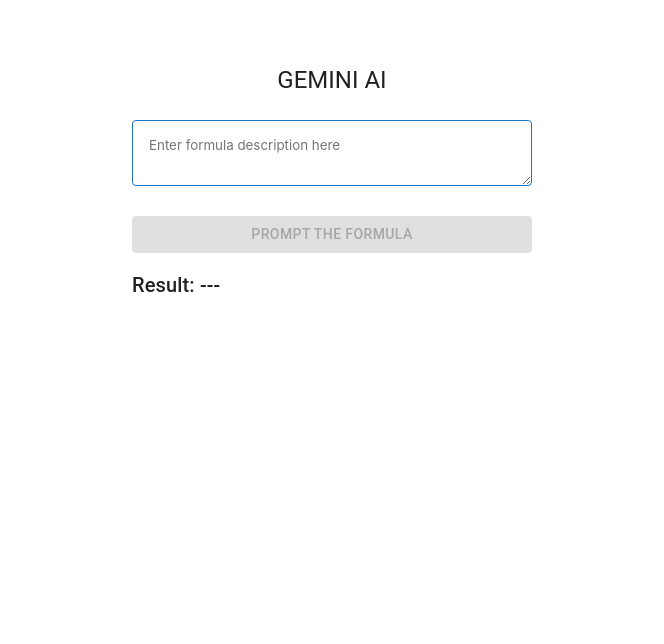
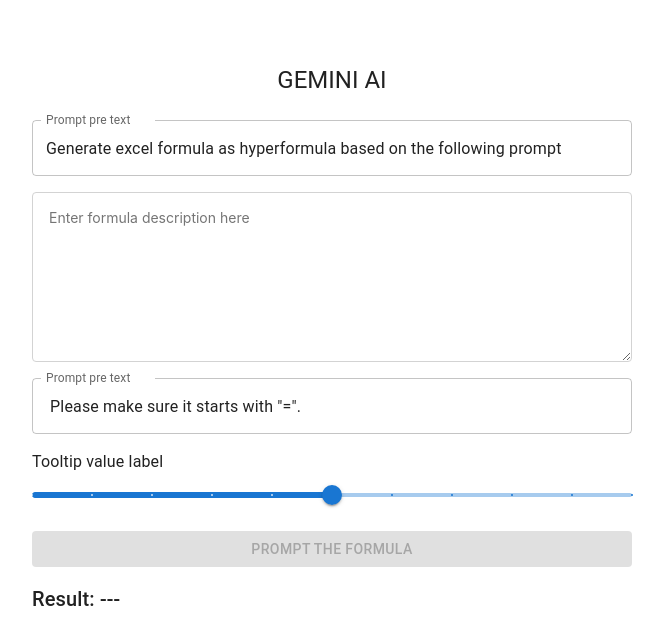
Before and after one commit to NavasardianMichael/hyperformula-generator-gemini-ai, a React (Vite) app: page / in a window 1280 px wide. Shown: the top 644 px of the page, without its empty margins (308-972 px from the left). Built offline with nearby package versions, Linux system fonts and the light colour scheme; no server answers.

Commit message:
temperature added, pre and post

```diff
--- a/src/App.tsx
+++ b/src/App.tsx
@@ -4,7 +4,9 @@
   Button,
   Container,
   CssBaseline,
-  Typography
+  Slider,
+  TextField,
+  Typography,
 } from "@mui/material";
 import { useState } from "react";
 import "./App.css";
@@ -12,7 +14,10 @@
 function App() {
   const API_KEY = import.meta.env.VITE_GEMINI_API_KEY;
   const [data, setData] = useState("---");
+  const [prePromptText, setPrePromptText] = useState('Generate excel formula as hyperformula based on the following prompt');
+  const [postPromptText, setPostPromptText] = useState(' Please make sure it starts with "=".');
   const [inputText, setInputText] = useState("");
+  const [temperature, setTemperature] = useState(0.5);
   const [loading, setLoading] = useState(false);
 
   async function fetchDataFromGeminiProAPI() {
@@ -22,13 +27,14 @@
       }
       setLoading(true);
       const genAI = new GoogleGenerativeAI(API_KEY);
-      const model = genAI.getGenerativeModel({ model: "gemini-pro" });
+      const model = genAI.getGenerativeModel({
+        model: "gemini-pro",
+        generationConfig: { temperature },
+      });
 
       const result = await model.generateContent(
         `
-        Generate hyperformula based on the prompt:
-        ${inputText}
-        `
+        ${prePromptText}: ${inputText}. ${postPromptText}`
       );
       const text = result.response.text();
       setLoading(false);
@@ -54,28 +60,50 @@
         <Typography component="h1" variant="h5">
           GEMINI AI
         </Typography>
-        <Box
-          style={{ width: 400 }}
-          sx={{ mt: 3 }}
-        >
+        <Box style={{ width: 600, display: 'flex', flexDirection: 'column', gap: 16 }} sx={{ mt: 3 }}>
+          <TextField
+            value={prePromptText}
+            disabled={loading}
+            label="Prompt pre text"
+            fullWidth
+            onChange={(e) => setPrePromptText(e.target.value)}
+          />
           <textarea
             required
             disabled={loading}
             placeholder="Enter formula description here"
-            style={{ width: 400 }}
-            autoFocus
+            rows={8}
             value={inputText}
             onChange={(e) => {
-              setInputText(e.target.value)
+              setInputText(e.target.value);
             }}
           />
+          <TextField
+            value={postPromptText}
+            disabled={loading}
+            label="Prompt pre text"
+            fullWidth
+            onChange={(e) => setPostPromptText(e.target.value)}
+          />
+          <Box>
+            <Typography gutterBottom>Tooltip value label</Typography>
+            <Slider
+              max={1}
+              min={0}
+              valueLabelDisplay='auto'
+              step={.1}
+              marks
+              value={temperature}
+              disabled={loading}
+              onChange={(e) => setTemperature(+e.target.value)}
+            />
+          </Box>
           <Button
             type="submit"
             fullWidth
             disabled={loading || !inputText}
             onClick={() => fetchDataFromGeminiProAPI()}
             variant="contained"
-            sx={{ mt: 3, mb: 2 }}
           >
             Prompt the Formula
           </Button>
@@ -88,5 +116,4 @@
   );
 }
 
-
 export default App;
--- a/src/index.css
+++ b/src/index.css
@@ -10,5 +10,6 @@
 
   & * {
     font-family: Inter, system-ui, Avenir, Helvetica, Arial, sans-serif;
+    font-size: 14px;
   }
 }
```
